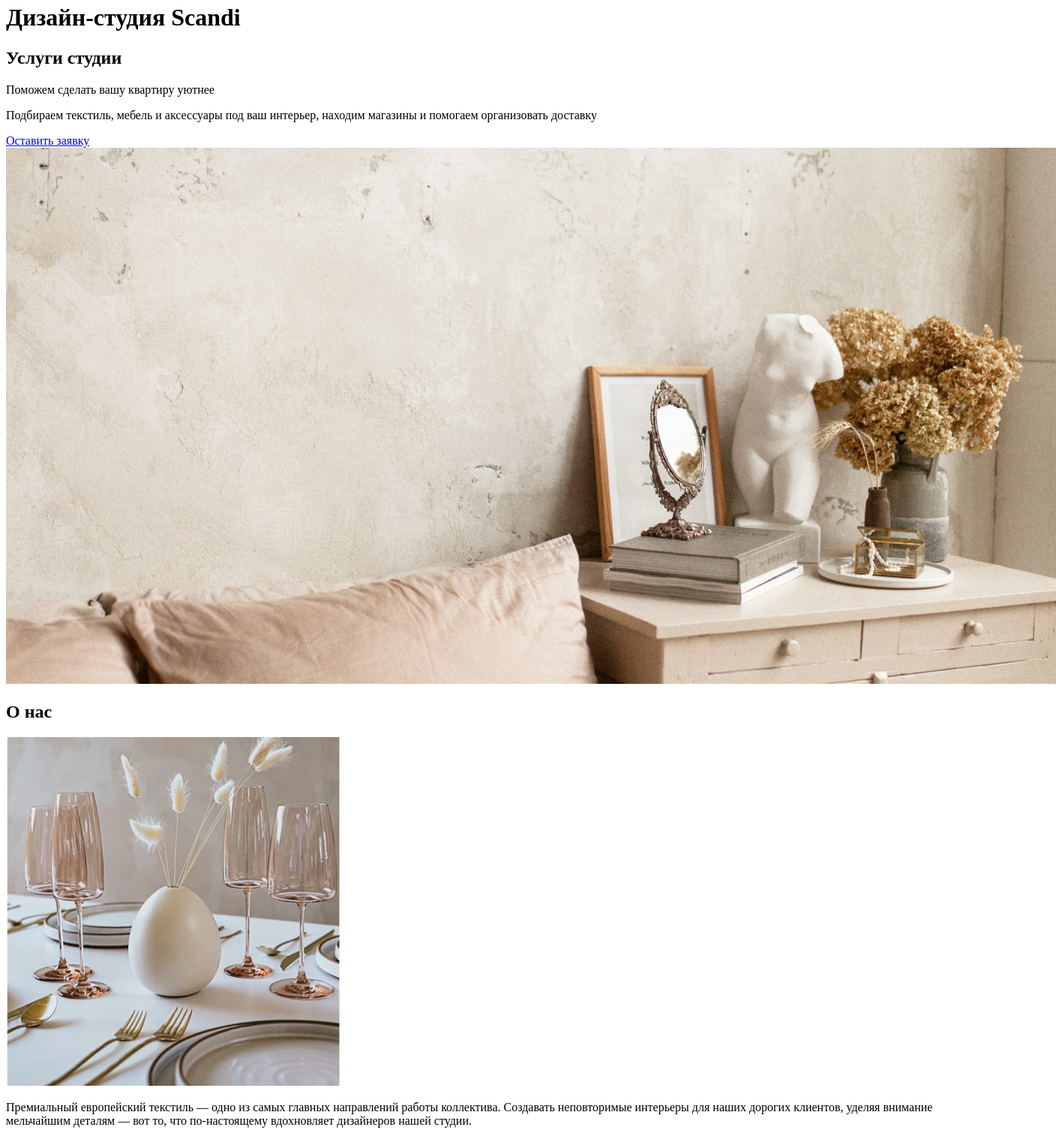
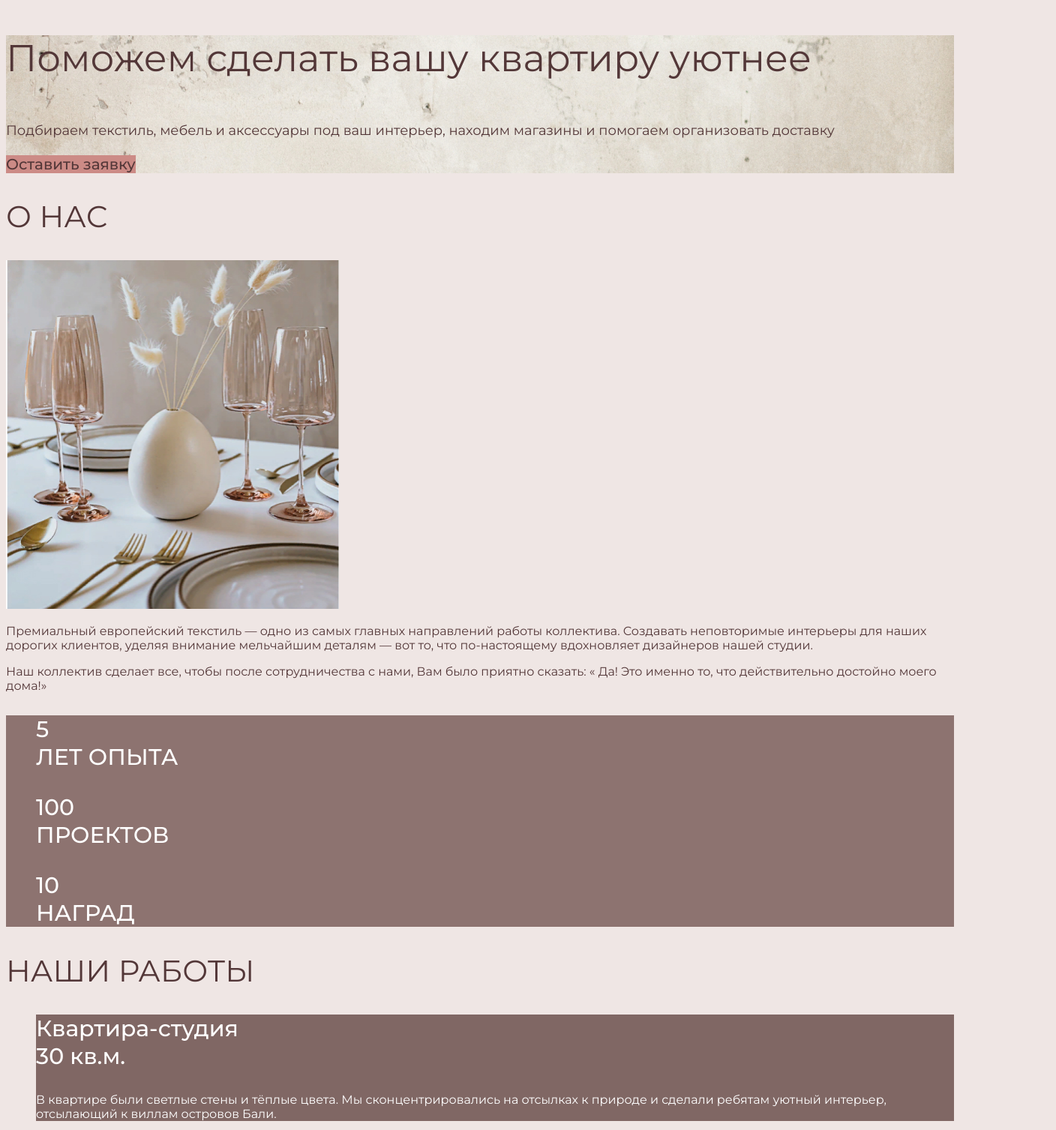
Before and after one commit to AnastasyaFokova/scandi, a plain HTML site: page index.html in a window 1280 px wide. Shown: the part 211-1718 px from the top of the page at 75% size, 1408 px wide, since content can reach past the window. Drawn offline with Linux system fonts and the light colour scheme.

Commit message:
базовая стилизация

```diff
--- /dev/null
+++ b/css/style.css
@@ -0,0 +1,101 @@
+@font-face {
+    font-family: 'Montserrat';
+    src: url('../fonts/Montserrat-Medium.woff2') format('woff2'),
+        url('../fonts/Montserrat-Medium.woff') format('woff');
+    font-weight: 500;
+    font-style: normal;
+    font-display: swap;
+}
+
+@font-face {
+    font-family: 'Montserrat';
+    src: url('../fonts/Montserrat-Regular.woff2') format('woff2'),
+        url('../fonts/Montserrat-Regular.woff') format('woff');
+    font-weight: normal;
+    font-style: normal;
+    font-display: swap;
+}
+body{
+    font-family: 'Montserrat', sans-serif;
+    color: #533738;
+    font-weight: 400;
+    background-color: #EFE6E4;
+}
+.visually-hidden{
+    display: none ;
+}
+a{
+    text-decoration: none;
+    color: #533738;
+}
+.site-navigation-item a{
+    font-size: 16px;
+    line-height: 20px;
+}
+.promo{
+    background: url("../img/promo.jpg")
+}
+.promo-heading{
+font-size: 50px;
+line-height: 62px;
+}
+.promo-description{
+    font-size: 18px;
+    line-height: 30px;
+}
+.button{
+    font-weight: 500;
+font-size: 20px;
+line-height: 24px;
+background-color: #CC8B86;
+}
+h2{
+    font-weight: 400;
+    font-size: 40px;
+    line-height: 50px;
+    text-transform: uppercase;
+}
+.features-list-item{
+    font-weight: 500;
+    font-size: 30px;
+    line-height: 37px;
+    text-transform: uppercase;
+    color: #FFFFFF;
+}
+.features{
+background-color:#8D7370;
+
+}
+.hover{
+    background-color: rgba(100, 72, 69, 0.8);
+    color:#FFFFFF;
+}
+h3{
+    font-weight: 500;
+    font-size: 30px;
+    line-height: 37px;
+
+
+}
+.hover{
+    background-color: rgba(100, 72, 69, 0.8);
+    color:#FFFFFF;
+}
+a.works-link{
+    font-weight: 500;
+font-size: 30px;
+line-height: 37px;
+}
+ul,
+ol{
+    list-style-type: none;
+}
+.collective{
+background-color:#E2C4BA}
+.application-form{
+    background-color: #8D7370;
+
+}
+.main-footer-address{
+    font-style: normal;
+}
--- a/index.html
+++ b/index.html
@@ -3,13 +3,14 @@
 <head>
     <meta charset="UTF-8">
     <meta name="viewport" content="width=device-width, initial-scale=1.0">
+    <link rel="stylesheet" href="css/style.css">
     <title>Scandi</title>
 </head>
 <body>
     <header class="main-header">
         <nav class="main-nav">
             <a class="logo">
-                <img src="img/logo.png" width="90.55" height="25" alt="Логотип дизайн-студии Scandi">
+                <img src="img/logo.png" width="90" height="25" alt="Логотип дизайн-студии Scandi">
               </a>
               <ul class="site-navigation">
                 <li class="site-navigation-item">
@@ -38,14 +39,14 @@
         <h1 class="visually-hidden">Дизайн-студия Scandi</h1>
         <section class="promo">
             <h2 class="visually-hidden">Услуги студии</h2>
-            <p>Поможем сделать вашу квартиру уютнее</p>
-            <p>Подбираем текстиль, мебель и аксессуары под ваш интерьер, находим магазины и помогаем организовать доставку </p>
-            <a href="#">Оставить заявку</a>
-            <img src="img/promo.jpg" width="1400" height="715" alt="Пример дизайна от Scandi">
+            <p class="promo-heading">Поможем сделать вашу квартиру уютнее</p>
+            <p class="promo-description">Подбираем текстиль, мебель и аксессуары под ваш интерьер, находим магазины и помогаем организовать доставку </p>
+            <a href="#" class="button">Оставить заявку</a>
+
           </section>
           <section class="about">
             <h2>О нас</h2>
-            <img src="img/about.jpg" width="444.54" height="465" alt="Текстиль - главное направление работы Scandi">
+            <img src="img/about.jpg" width="444" height="465" alt="Текстиль - главное направление работы Scandi">
             <p>Премиальный европейский текстиль — одно из самых главных направлений работы коллектива. Создавать неповторимые интерьеры для наших дорогих клиентов, уделяя внимание мельчайшим деталям — вот то, что по-настоящему вдохновляет дизайнеров нашей студии.</p>
             <p>Наш коллектив сделает все, чтобы после сотрудничества с нами, Вам было приятно сказать: « Да! Это именно то, что действительно достойно моего дома!»</p>
 
@@ -53,9 +54,9 @@
           <section class="features">
             <h2 class="visually-hidden">Наши преимущества</h2>
             <ul class="features-list">
-                <li class="features-list-item"><p>5</p><p>лет опыта</p></li>
-                <li class="features-list-item"><p>100</p><p>проектов</p></li>
-                <li class="features-list-item"><p>10</p><p>наград</p></li>
+                <li class="features-list-item"><p>5<br>лет опыта</p></li>
+                <li class="features-list-item"><p>100<br>проектов</p></li>
+                <li class="features-list-item"><p>10<br>наград</p></li>
             </ul>
 
           </section>
@@ -64,8 +65,10 @@
             <ul class="works-list">
                 <li class="works-list-item">
                     <article>
-                        <h3><p>Квартира-студия</p><p>30 кв.м.</p></h3>
+                      <div class="hover">
+                        <h3>Квартира-студия<br>30 кв.м.</h3>
                         <p>В квартире были светлые стены и тёплые цвета. Мы сконцентрировались на отсылках к природе и сделали ребятам уютный интерьер, отсылающий к виллам островов Бали.</p>
+                      </div>
                         <img src="img/works1.jpg" width="488" height="451" alt="Дизайн квартиры-студии">
                     </article>
 
@@ -93,7 +96,7 @@
                 </li>
 
             </ul>
-            <a href="#">Смотреть еще</a>
+            <a class="works-link" href="#">Смотреть еще</a>
 
           </section>
           <section class="collective">
@@ -150,6 +153,9 @@
           </section>
           <section class="reviews">
             <h2>Отзывы</h2>
+            <button class="revies-button prev" type="button">
+              <span class="visually-hidden">Предыдущий отзыв</span>
+            </button>
             <blockquote>
 
                 <p>«Восторг! Спасибо, за комфортную жизнь. Очень рада, что выбрала вашу студию для украшения своего дома.
@@ -162,7 +168,9 @@
             </blockquote>
             <img src="img/reviews1.jpg" width="407" height="272" alt="Дизайн комнаты Анны Беловской">
             <img src="img/reviews2.jpg" width="407" height="272" alt="Дизайн кухни Анны Беловской">
-
+            <button class="revies-button next" type="button">
+              <span class="visually-hidden">Предыдущий отзыв</span>
+            </button>
           </section>
           <section class="application-form">
             <h2>Оставить заявку</h2>
@@ -173,7 +181,7 @@
           <label for="phone" class="visually-hidden">Телефон</label>
           <input type="tel" name="phone" id="phone" placeholder="Введите телефон">
 
-          <button type="submit">Оставить заявку</button>
+          <button type="submit" class="button">Оставить заявку</button>
         </form>
 
         <img src="img/map.jpg" width="590" height="624" alt="Карта">
@@ -181,8 +189,10 @@
           </section>
     </main>
     <footer class="main-footer">
+      <address class="main-footer-address">
         <a href="tel:79818574624">+7 (981) 857-46-24</a>
         <p>г. Санкт-петербург, ул. Большая Конюшенная, 19</p>
+      </address>
         <p>ИП Королёва А.А.</p>
     </footer>
 
```
Also changed, not shown: fonts/Montserrat-Medium.woff (added), fonts/Montserrat-Medium.woff2 (added), fonts/Montserrat-Regular.woff (added), fonts/Montserrat-Regular.woff2 (added).
